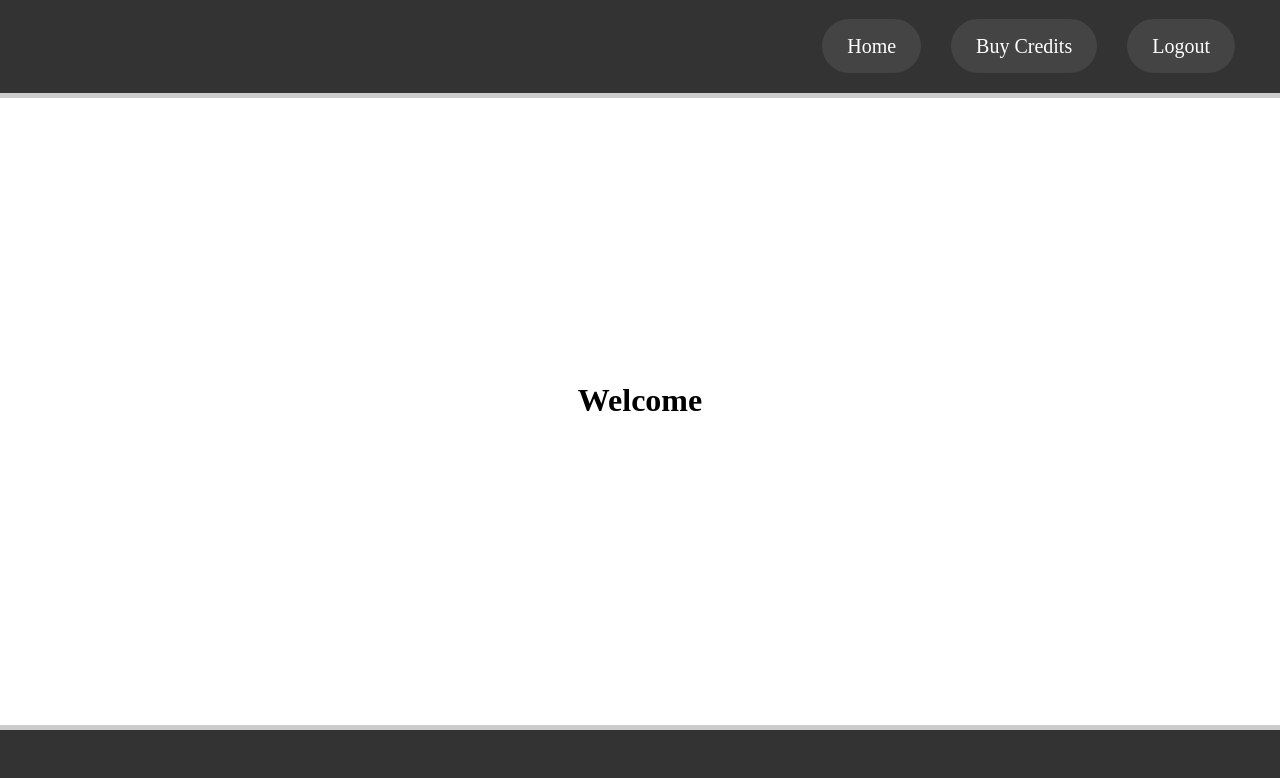
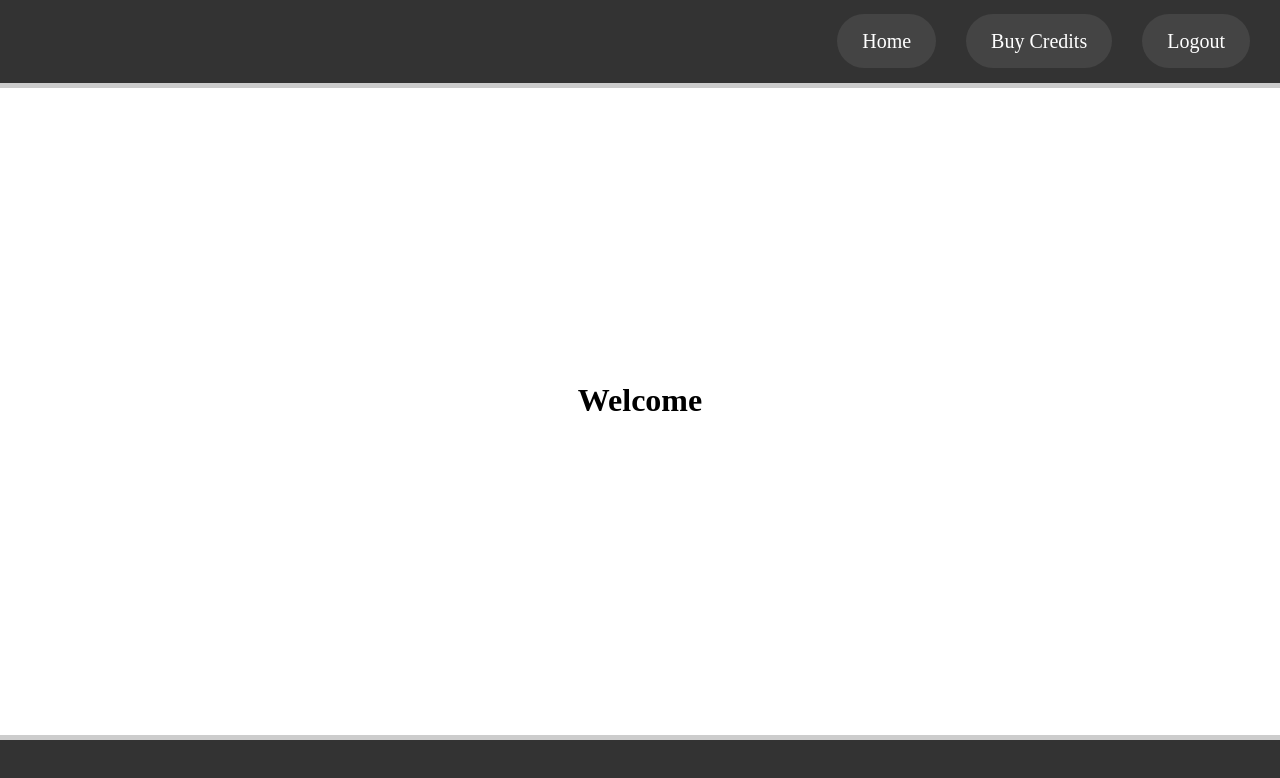
Before and after one commit to navko11/pokemon-lootbox, a React (Vite) app in the folder client/: page /home in a window 1280 px wide. Shown: the top 778 px of the page. Built offline with nearby package versions, Linux system fonts and the light colour scheme.

Commit message:
css touch up, navigate route /login

```diff
--- a/client/src/App.jsx
+++ b/client/src/App.jsx
@@ -1,5 +1,5 @@
 import { useState } from 'react'
-import { BrowserRouter, Routes, Route } from 'react-router-dom'
+import { BrowserRouter, Routes, Route, Navigate } from 'react-router-dom'
 import RegistrationForm from './registeruser'
 import Login from './userlogin'
 import Home from './home'
@@ -9,6 +9,7 @@
   return (
     <BrowserRouter>
       <Routes>
+        <Route path="/" element={<Navigate to="/login" />} />
         <Route path='/register' element={<RegistrationForm/>} />
         <Route path='/login' element={<Login />} />
         <Route path='/home' element={<Home />} />
--- a/client/src/registeruser.jsx
+++ b/client/src/registeruser.jsx
@@ -19,6 +19,7 @@
 
 
   return (
+
     <div className="form-container">
       <h1 className="form-title">Registration Form</h1>
       <form className="registration-form" onSubmit={handleSubmit}>
--- a/client/src/styles/footer.css
+++ b/client/src/styles/footer.css
@@ -1,7 +1,7 @@
 
 footer {
     background-color: #333;
-    padding: 35px 20px;
+    padding: 30px 20px;
     position: fixed;
     width: 100%;
     bottom: 0;
--- a/client/src/styles/header.css
+++ b/client/src/styles/header.css
@@ -3,7 +3,7 @@
 
 header {
     background-color: #333;
-    padding: 35px 20px;
+    padding: 30px 20px;
     position: fixed;
     width: 100%;
     top: 0;
@@ -19,7 +19,7 @@
     padding: 0;
     display: flex;
     justify-content: flex-end;
-    padding-right: 50px;
+    padding-right: 35px;
   }
 
 
```
